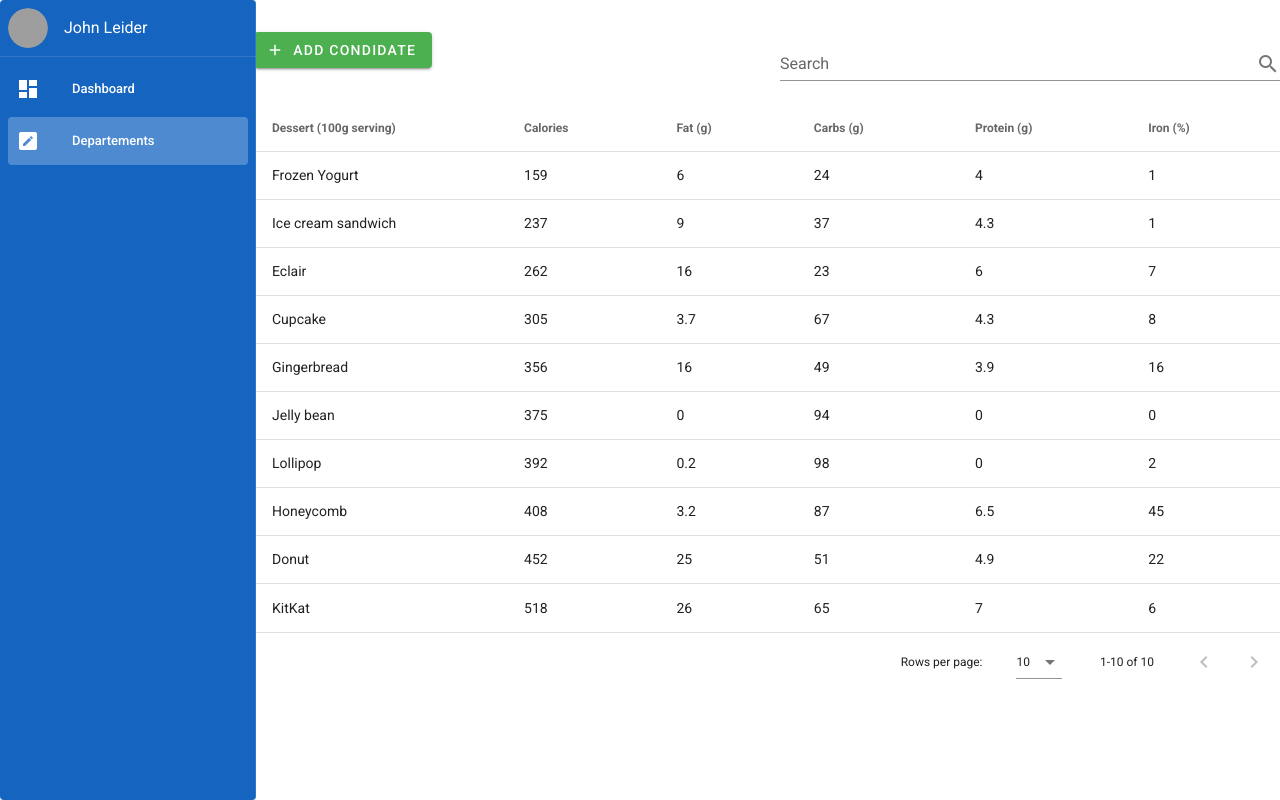
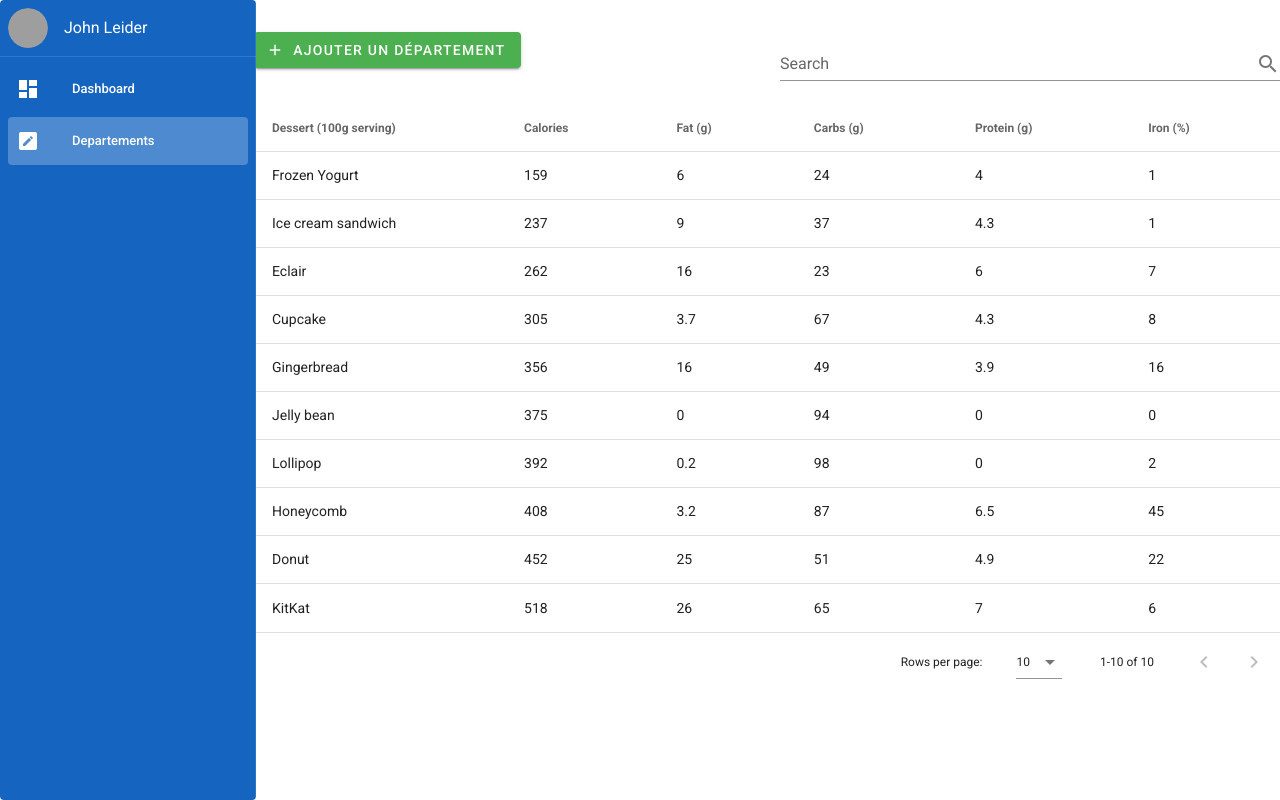
Before and after one commit to chahidhadifi/TestGenius, a Vue app in the folder vuetify/: page /departements in a window 1280 px wide. Built offline with nearby package versions, Linux system fonts and the light colour scheme; grey boxes are pictures that could not be loaded.

Commit message:
create content page

```diff
--- a/vuetify/src/views/Departements.vue
+++ b/vuetify/src/views/Departements.vue
@@ -25,9 +25,9 @@
                                                 class="mb-2"
                                                 v-bind="attrs"
                                                 v-on="on"
-                                                ><v-icon left>add</v-icon> Add
-                                                Condidate</v-btn
-                                            >
+                                                ><v-icon left>add</v-icon>
+                                                Ajouter un département
+                                            </v-btn>
                                         </template>
                                         <v-card>
                                             <v-card-title>
```
